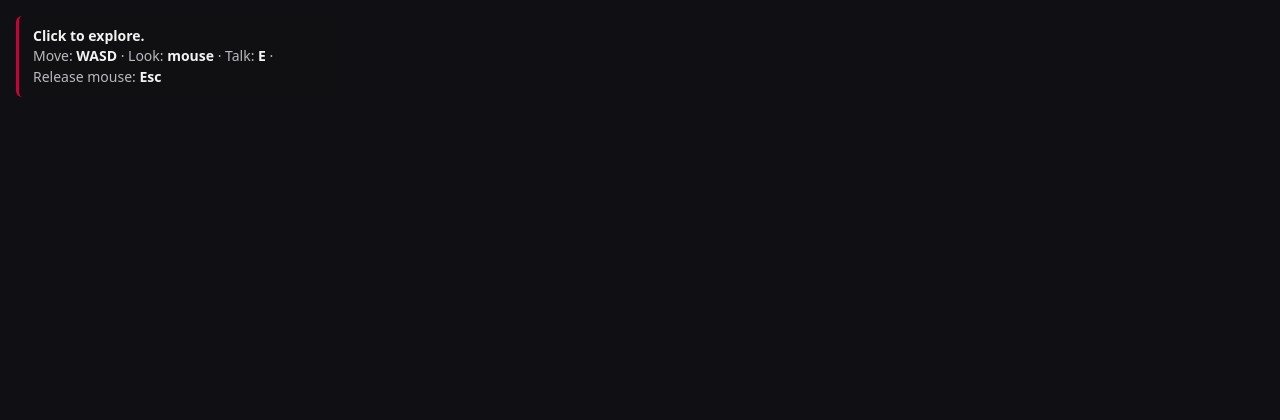
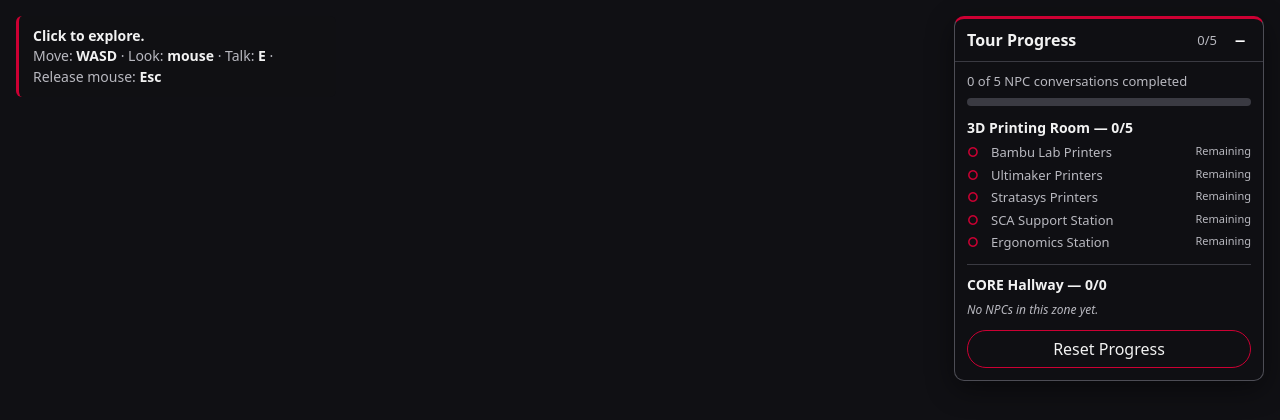
Before and after one commit to JL42R/rutgers-tour, a website built with Vite: page index.html in a window 1280 px wide. Built offline with nearby package versions, Linux system fonts and the light colour scheme; what @sparkjsdev/spark would draw is missing.

Commit message:
feat: add persistent NPC interaction tracker (#53)

```diff
--- a/index.html
+++ b/index.html
@@ -42,6 +42,7 @@
     /* Dialogue panel — plain DOM so it is screen-reader and keyboard friendly */
     #dialogue {
       position: fixed; left: 50%; bottom: 24px; transform: translateX(-50%);
+      z-index: 4;
       width: min(720px, calc(100vw - 32px));
       background: var(--panel); border-radius: 12px;
       border-top: 3px solid var(--scarlet);
@@ -87,6 +88,82 @@
     #dlg-narration:hover, #dlg-narration:focus-visible { background: var(--scarlet); }
     button:focus-visible { outline: 2px solid #fff; outline-offset: 2px; }
 
+    /* Tour-wide NPC progress, kept in the top-right away from dialogue. */
+    #tour-progress {
+      position: fixed; top: 16px; right: 16px; z-index: 3;
+      width: min(310px, calc(100vw - 32px));
+      background: rgba(16, 16, 20, 0.97);
+      border: 1px solid #4d4d55; border-top: 3px solid var(--scarlet);
+      border-radius: 10px; box-shadow: 0 8px 28px rgba(0,0,0,0.45);
+      overflow: hidden;
+    }
+    #tour-progress-toggle {
+      width: 100%; display: flex; align-items: center; justify-content: space-between;
+      gap: 12px; padding: 10px 12px; border: 0; border-radius: 0;
+      background: transparent; color: var(--text); font: inherit; cursor: pointer;
+    }
+    #tour-progress-toggle:hover { background: rgba(204, 0, 51, 0.2); }
+    #tour-progress-title { font-weight: 700; }
+    #tour-progress-compact-count { color: var(--muted); font-size: 13px; margin-left: auto; }
+    #tour-progress-toggle-icon {
+      width: 22px; color: #fff; font-size: 20px; line-height: 1; text-align: center;
+    }
+    #tour-progress-announcement {
+      position: absolute; width: 1px; height: 1px; padding: 0; margin: -1px;
+      overflow: hidden; clip: rect(0, 0, 0, 0); white-space: nowrap; border: 0;
+    }
+    #tour-progress-body {
+      max-height: min(60vh, 520px); overflow-y: auto;
+      padding: 0 12px 12px; border-top: 1px solid #3a3a42;
+    }
+    #tour-progress-summary { margin: 10px 0 8px; color: var(--muted); font-size: 13px; }
+    #tour-progress-track {
+      height: 8px; overflow: hidden; border-radius: 999px;
+      background: #3a3a42;
+    }
+    #tour-progress-bar { width: 0; height: 100%; background: var(--scarlet); }
+    #tour-progress-zones { margin-top: 12px; }
+    .tour-progress-zone + .tour-progress-zone {
+      margin-top: 12px; padding-top: 10px; border-top: 1px solid #3a3a42;
+    }
+    .tour-progress-zone h3 { margin: 0 0 7px; font-size: 14px; }
+    .tour-progress-zone ul { display: grid; gap: 5px; margin: 0; padding: 0; list-style: none; }
+    .tour-progress-zone li {
+      display: grid; grid-template-columns: 18px 1fr auto; align-items: start;
+      gap: 6px; color: var(--muted); font-size: 13px; line-height: 1.35;
+    }
+    .tour-progress-zone li.completed { color: var(--text); }
+    .tour-progress-marker { color: var(--scarlet); font-weight: 700; }
+    .tour-progress-status { color: var(--muted); font-size: 11px; }
+    .tour-progress-empty { margin: 0; color: var(--muted); font-size: 12px; font-style: italic; }
+    #tour-progress-complete {
+      margin: 12px 0 0; padding: 9px 10px; border-left: 3px solid var(--scarlet);
+      background: rgba(204, 0, 51, 0.16); font-size: 13px;
+    }
+    #tour-progress-reset {
+      margin-top: 12px; width: 100%; padding: 7px 12px;
+      border: 1px solid var(--scarlet); border-radius: 999px;
+      background: transparent; color: var(--text); font: inherit; cursor: pointer;
+    }
+    #tour-progress-reset:hover:not(:disabled) { background: var(--scarlet); }
+    #tour-progress-reset:disabled { opacity: 0.5; cursor: default; }
+
+    @media (max-width: 640px) {
+      #hint { top: 12px; left: 12px; right: 12px; max-width: none; }
+      #tour-progress {
+        top: 112px; right: 12px;
+        width: min(310px, calc(100vw - 24px));
+      }
+      #tour-progress-body { max-height: calc(100vh - 148px); }
+    }
+    @media (max-width: 380px) {
+      #tour-progress { top: 132px; }
+      #tour-progress-body { max-height: calc(100vh - 168px); }
+    }
+    @media (max-height: 600px) {
+      #tour-progress-body { max-height: 42vh; }
+    }
+
     /* Loading overlay */
     #loading {
       position: fixed; inset: 0; display: flex; flex-direction: column;
@@ -106,6 +183,24 @@
     <div>Loading tour…</div>
     <div class="bar"><div></div></div>
   </div>
+
+  <aside id="tour-progress" aria-labelledby="tour-progress-title">
+    <button id="tour-progress-toggle" type="button" aria-expanded="true" aria-controls="tour-progress-body">
+      <span id="tour-progress-title" role="heading" aria-level="2">Tour Progress</span>
+      <span id="tour-progress-compact-count" aria-hidden="true">0/0</span>
+      <span id="tour-progress-toggle-icon" aria-hidden="true">−</span>
+    </button>
+    <span id="tour-progress-announcement" aria-live="polite" aria-atomic="true"></span>
+    <div id="tour-progress-body">
+      <p id="tour-progress-summary">0 of 0 NPC conversations completed</p>
+      <div id="tour-progress-track" role="progressbar" aria-label="Tour conversation progress" aria-valuemin="0" aria-valuemax="0" aria-valuenow="0">
+        <div id="tour-progress-bar"></div>
+      </div>
+      <div id="tour-progress-zones"></div>
+      <p id="tour-progress-complete" hidden></p>
+      <button id="tour-progress-reset" type="button">Reset Progress</button>
+    </div>
+  </aside>
 
   <div id="hint">
     <strong>Click to explore.</strong><br />
--- a/public/zones.json
+++ b/public/zones.json
@@ -43,6 +43,7 @@
         {
           "id": "johnny-bambu",
           "name": "Johnny",
+          "trackerLabel": "Bambu Lab Printers",
           "position": [-3.7969415953942462, 1.85, -1.1279949419883435],
           "radius": 2.0,
           "portrait": "./portraits/johnny.jpg",
@@ -52,6 +53,7 @@
         {
           "id": "johnny-ultimaker",
           "name": "Johnny",
+          "trackerLabel": "Ultimaker Printers",
           "markerLabel": "2",
           "position": [-3.7969415953942462, 1.85, -2.6779949419883433],
           "radius": 2.0,
@@ -62,6 +64,7 @@
         {
           "id": "johnny-stratasys",
           "name": "Johnny",
+          "trackerLabel": "Stratasys Printers",
           "markerLabel": "3",
           "position": [-3.7969415953942467, 2, 1.5220050580116564],
           "radius": 2.0,
@@ -72,6 +75,7 @@
         {
           "id": "johnny-sca",
           "name": "Johnny",
+          "trackerLabel": "SCA Support Station",
           "markerLabel": "4",
           "position": [-3.7969415953942462, 1.6, 0.3720050580116565],
           "radius": 2.0,
@@ -82,6 +86,7 @@
         {
           "id": "vishan-ergonomics",
           "name": "Vishan",
+          "trackerLabel": "Ergonomics Station",
           "position": [1.5530584046057534, 1.6, 0.37200505801165673],
           "radius": 2.0,
           "portrait": "./portraits/vishan.png",
--- /dev/null
+++ b/src/interaction-tracker.js
@@ -0,0 +1,198 @@
+// interaction-tracker.js — renders tour-wide NPC progress and keeps it
+// between visits. Storage failures are non-fatal; the in-memory Set remains
+// usable for the rest of the current page session.
+
+export const TOUR_PROGRESS_STORAGE_KEY = 'rutgers-tour.completed-npc-ids';
+export const TOUR_COMPLETE_MESSAGE = 'Tour complete! You visited every guide.';
+
+export class InteractionTracker {
+  constructor() {
+    this.el = document.getElementById('tour-progress');
+    this.toggleButton = document.getElementById('tour-progress-toggle');
+    this.toggleIcon = document.getElementById('tour-progress-toggle-icon');
+    this.compactCountEl = document.getElementById('tour-progress-compact-count');
+    this.announcementEl = document.getElementById('tour-progress-announcement');
+    this.bodyEl = document.getElementById('tour-progress-body');
+    this.summaryEl = document.getElementById('tour-progress-summary');
+    this.progressBarEl = document.getElementById('tour-progress-bar');
+    this.zonesEl = document.getElementById('tour-progress-zones');
+    this.completionMessageEl = document.getElementById('tour-progress-complete');
+    this.resetButton = document.getElementById('tour-progress-reset');
+
+    this.zones = [];
+    this.npcIds = new Set();
+    this.completedNpcIds = new Set();
+    this.onReset = null;
+
+    this.toggleButton.addEventListener('click', () => {
+      this.setCollapsed(!this.el.classList.contains('collapsed'));
+    });
+    this.resetButton.addEventListener('click', () => this.reset());
+
+    const smallScreen = window.matchMedia?.('(max-width: 640px)').matches ?? false;
+    this.setCollapsed(smallScreen);
+    this.render();
+  }
+
+  setConfig(config) {
+    this.zones = (config.zones ?? []).map((zone) => ({
+      id: zone.id,
+      label: zone.label ?? zone.id,
+      npcs: (zone.npcs ?? []).map((npc) => ({
+        id: npc.id,
+        label: npc.trackerLabel ?? npc.name ?? npc.id,
+      })),
+    }));
+    this.npcIds = new Set(this.zones.flatMap((zone) => zone.npcs.map((npc) => npc.id)));
+
+    const savedNpcIds = this.loadSavedProgress();
+    this.completedNpcIds = new Set(
+      [...this.completedNpcIds, ...savedNpcIds].filter((npcId) => this.npcIds.has(npcId))
+    );
+    this.render();
+  }
+
+  loadSavedProgress() {
+    try {
+      const saved = window.localStorage.getItem(TOUR_PROGRESS_STORAGE_KEY);
+      if (saved === null) return [];
+
+      const parsed = JSON.parse(saved);
+      if (!Array.isArray(parsed)) throw new Error('Saved progress is not a list.');
+      return parsed.filter((npcId) => typeof npcId === 'string' && this.npcIds.has(npcId));
+    } catch (error) {
+      console.warn('Could not load saved tour progress:', error);
+      return [];
+    }
+  }
+
+  saveProgress() {
+    try {
+      const configuredCompletedIds = [...this.npcIds].filter((npcId) =>
+        this.completedNpcIds.has(npcId)
+      );
+      window.localStorage.setItem(
+        TOUR_PROGRESS_STORAGE_KEY,
+        JSON.stringify(configuredCompletedIds)
+      );
+    } catch (error) {
+      console.warn('Could not save tour progress:', error);
+    }
+  }
+
+  complete(npcId) {
+    if (!this.npcIds.has(npcId) || this.completedNpcIds.has(npcId)) return false;
+
+    this.completedNpcIds.add(npcId);
+    this.saveProgress();
+    this.render();
+    return true;
+  }
+
+  reset() {
+    this.completedNpcIds.clear();
+    try {
+      window.localStorage.removeItem(TOUR_PROGRESS_STORAGE_KEY);
+    } catch (error) {
+      console.warn('Could not clear saved tour progress:', error);
+    }
+    this.render();
+    this.onReset?.();
+  }
+
+  setCollapsed(collapsed) {
+    this.el.classList.toggle('collapsed', collapsed);
+    this.bodyEl.hidden = collapsed;
+    this.toggleButton.setAttribute('aria-expanded', String(!collapsed));
+    this.toggleIcon.textContent = collapsed ? '+' : '−';
+    this.updateToggleLabel();
+  }
+
+  collapse() {
+    this.setCollapsed(true);
+  }
+
+  updateToggleLabel() {
+    const completed = [...this.completedNpcIds].filter((npcId) =>
+      this.npcIds.has(npcId)
+    ).length;
+    const action = this.el.classList.contains('collapsed') ? 'Expand' : 'Collapse';
+    this.toggleButton.setAttribute(
+      'aria-label',
+      `${action} Tour Progress, ${completed} of ${this.npcIds.size} completed`
+    );
+  }
+
+  render() {
+    const total = this.npcIds.size;
+    const completed = [...this.completedNpcIds].filter((npcId) =>
+      this.npcIds.has(npcId)
+    ).length;
+    const percent = total === 0 ? 0 : Math.round((completed / total) * 100);
+    const tourComplete = total > 0 && completed === total;
+
+    const summary = `${completed} of ${total} NPC conversations completed`;
+    this.summaryEl.textContent = summary;
+    this.announcementEl.textContent = tourComplete
+      ? `${summary}. ${TOUR_COMPLETE_MESSAGE}`
+      : summary;
+    this.compactCountEl.textContent = `${completed}/${total}`;
+    this.progressBarEl.style.width = `${percent}%`;
+    this.progressBarEl.parentElement.setAttribute('aria-valuenow', String(completed));
+    this.progressBarEl.parentElement.setAttribute('aria-valuemax', String(total));
+    this.progressBarEl.parentElement.setAttribute(
+      'aria-valuetext',
+      `${completed} of ${total} NPC conversations completed`
+    );
+
+    this.zonesEl.replaceChildren();
+    for (const zone of this.zones) {
+      const zoneCompleted = zone.npcs.filter((npc) =>
+        this.completedNpcIds.has(npc.id)
+      ).length;
+
+      const section = document.createElement('section');
+      section.className = 'tour-progress-zone';
+
+      const heading = document.createElement('h3');
+      heading.textContent = `${zone.label} — ${zoneCompleted}/${zone.npcs.length}`;
+      section.appendChild(heading);
+
+      if (zone.npcs.length === 0) {
+        const empty = document.createElement('p');
+        empty.className = 'tour-progress-empty';
+        empty.textContent = 'No NPCs in this zone yet.';
+        section.appendChild(empty);
+      } else {
+        const list = document.createElement('ul');
+        for (const npc of zone.npcs) {
+          const isComplete = this.completedNpcIds.has(npc.id);
+          const item = document.createElement('li');
+          item.classList.toggle('completed', isComplete);
+
+          const marker = document.createElement('span');
+          marker.className = 'tour-progress-marker';
+          marker.setAttribute('aria-hidden', 'true');
+          marker.textContent = isComplete ? '✓' : '○';
+
+          const label = document.createElement('span');
+          label.textContent = npc.label;
+
+          const status = document.createElement('span');
+          status.className = 'tour-progress-status';
+          status.textContent = isComplete ? 'Completed' : 'Remaining';
+
+          item.append(marker, label, status);
+          list.appendChild(item);
+        }
+        section.appendChild(list);
+      }
+
+      this.zonesEl.appendChild(section);
+    }
+
+    this.completionMessageEl.textContent = TOUR_COMPLETE_MESSAGE;
+    this.completionMessageEl.hidden = !tourComplete;
+    this.updateToggleLabel();
+  }
+}
--- a/src/main.js
+++ b/src/main.js
@@ -7,6 +7,7 @@ import { PlayerControls, EYE_HEIGHT } from './controls.js';
 import { ZoneManager } from './zones.js';
 import { NPCManager } from './npc.js';
 import { Dialogue } from './dialogue.js';
+import { InteractionTracker } from './interaction-tracker.js';
 
 const app = document.getElementById('app');
 
@@ -42,17 +43,28 @@ const dialogue = new Dialogue();
 const controls = new PlayerControls(camera, renderer.domElement);
 const zones = new ZoneManager(scene);
 const npcs = new NPCManager(scene, dialogue);
+const tracker = new InteractionTracker();
 
 // While a dialogue is open, freeze movement so buttons are usable.
-dialogue.onOpen = () => { controls.enabled = false; controls.unlock(); };
+dialogue.onOpen = () => {
+  controls.enabled = false;
+  controls.unlock();
+  tracker.collapse();
+};
 dialogue.onClose = () => { controls.enabled = true; };
-dialogue.onComplete = (npcId) => console.log('[NPC completed]', npcId);
+dialogue.onComplete = (npcId) => {
+  console.log('[NPC completed]', npcId);
+  tracker.complete(npcId);
+};
+tracker.onReset = () => dialogue.completedNpcIds.clear();
 
 // --- Load the world ---
 async function init() {
   const loadingEl = document.getElementById('loading');
   try {
     const config = await zones.loadConfig('./zones.json');
+    tracker.setConfig(config);
+    for (const npcId of tracker.completedNpcIds) dialogue.completedNpcIds.add(npcId);
     const startZone = config.zones.find(z => z.id === config.startZone) ?? config.zones[0];
     await zones.loadZone(startZone.id);
     npcs.setNPCs(startZone.npcs ?? []);
```
